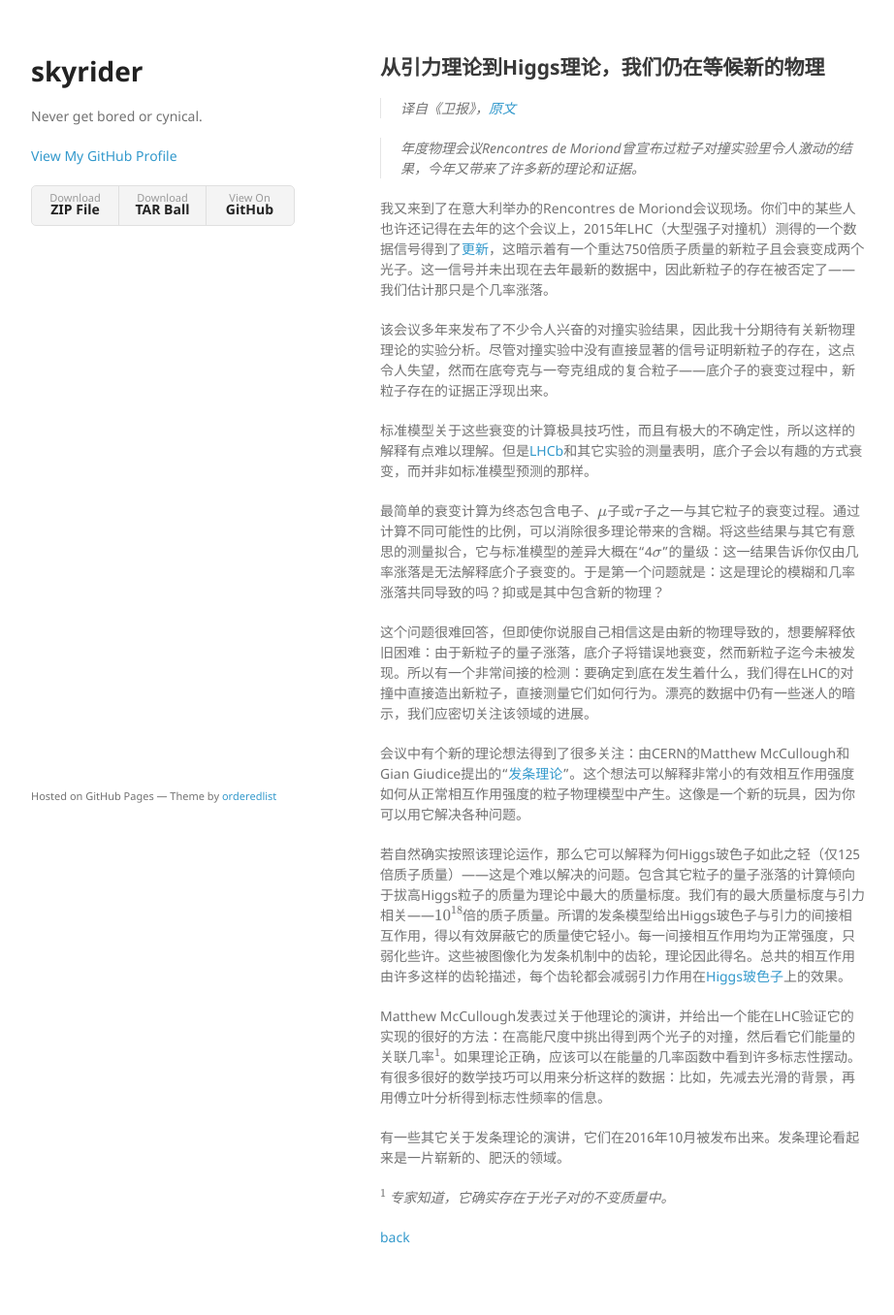
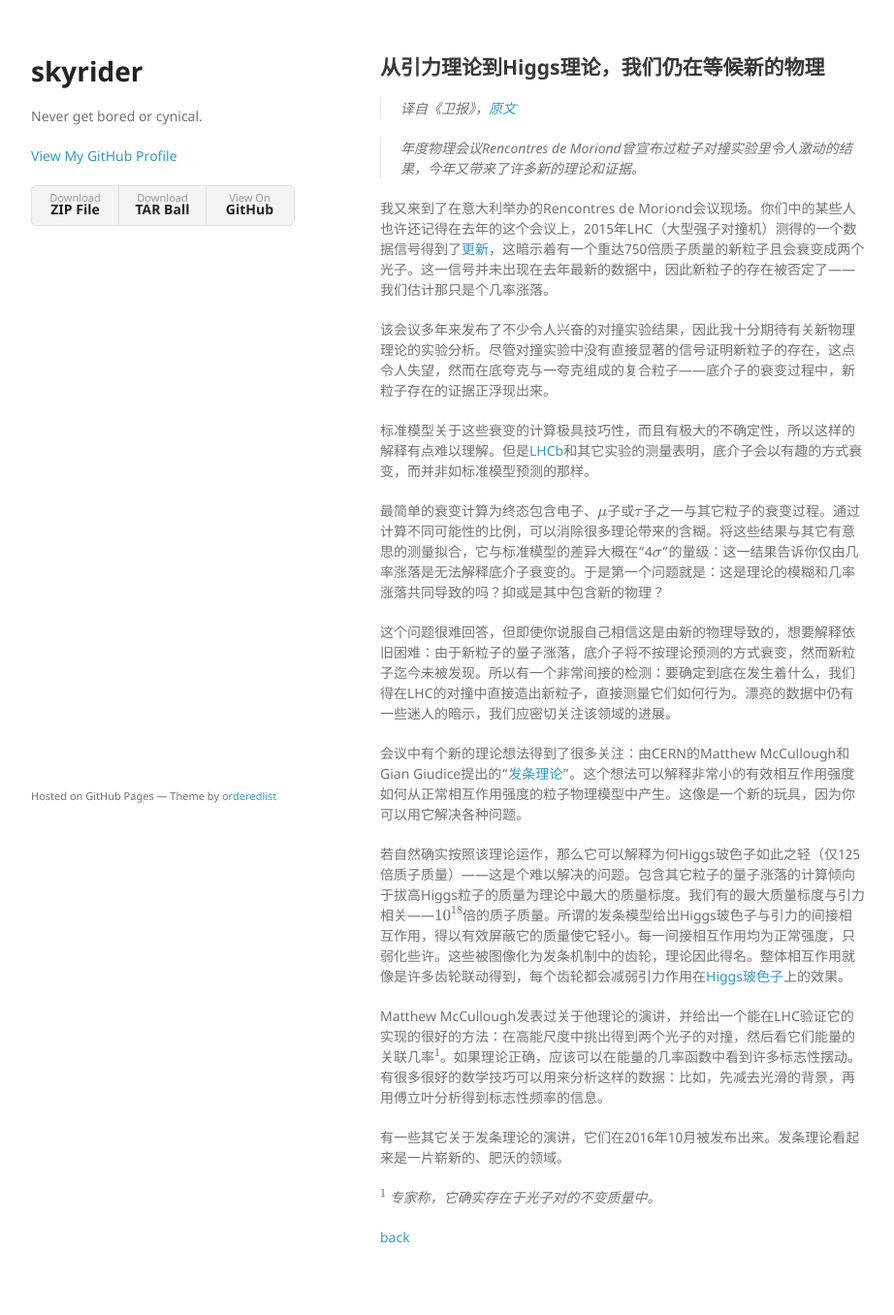
Before and after one commit to aladden/aladden.github.io, a Jekyll site: the page built from from-gravity-to-the-Higss-we’re-still-waiting-for-new-physics.md, in a window 1280 px wide. Shown: the whole page at 97% size, without its empty margins (178-1100 px from the left). Built offline with Jekyll 4.4.1, drawn with Linux system fonts in a browser that asks for light colours; formulas are drawn with MathJax 3.

Commit message:
Update from-gravity-to-the-Higss-we’re-still-waiting-for-new-physics.md

```diff
--- a/from-gravity-to-the-Higss-we’re-still-waiting-for-new-physics.md
+++ b/from-gravity-to-the-Higss-we’re-still-waiting-for-new-physics.md
@@ -17,17 +17,17 @@ layout: default
 
 最简单的衰变计算为终态包含电子、$$\mu$$子或$$\tau$$子之一与其它粒子的衰变过程。通过计算不同可能性的比例，可以消除很多理论带来的含糊。将这些结果与其它有意思的测量拟合，它与标准模型的差异大概在“4$$\sigma$$”的量级：这一结果告诉你仅由几率涨落是无法解释底介子衰变的。于是第一个问题就是：这是理论的模糊和几率涨落共同导致的吗？抑或是其中包含新的物理？
 
-这个问题很难回答，但即使你说服自己相信这是由新的物理导致的，想要解释依旧困难：由于新粒子的量子涨落，底介子将错误地衰变，然而新粒子迄今未被发现。所以有一个非常间接的检测：要确定到底在发生着什么，我们得在LHC的对撞中直接造出新粒子，直接测量它们如何行为。漂亮的数据中仍有一些迷人的暗示，我们应密切关注该领域的进展。
+这个问题很难回答，但即使你说服自己相信这是由新的物理导致的，想要解释依旧困难：由于新粒子的量子涨落，底介子将不按理论预测的方式衰变，然而新粒子迄今未被发现。所以有一个非常间接的检测：要确定到底在发生着什么，我们得在LHC的对撞中直接造出新粒子，直接测量它们如何行为。漂亮的数据中仍有一些迷人的暗示，我们应密切关注该领域的进展。
 
 会议中有个新的理论想法得到了很多关注：由CERN的Matthew McCullough和Gian Giudice提出的“[发条理论][5]”。这个想法可以解释非常小的有效相互作用强度如何从正常相互作用强度的粒子物理模型中产生。这像是一个新的玩具，因为你可以用它解决各种问题。
 
-若自然确实按照该理论运作，那么它可以解释为何Higgs玻色子如此之轻（仅125倍质子质量）——这是个难以解决的问题。包含其它粒子的量子涨落的计算倾向于拔高Higgs粒子的质量为理论中最大的质量标度。我们有的最大质量标度与引力相关——$$10^{18}$$倍的质子质量。所谓的发条模型给出Higgs玻色子与引力的间接相互作用，得以有效屏蔽它的质量使它轻小。每一间接相互作用均为正常强度，只弱化些许。这些被图像化为发条机制中的齿轮，理论因此得名。总共的相互作用由许多这样的齿轮描述，每个齿轮都会减弱引力作用在[Higgs玻色子][6]上的效果。
+若自然确实按照该理论运作，那么它可以解释为何Higgs玻色子如此之轻（仅125倍质子质量）——这是个难以解决的问题。包含其它粒子的量子涨落的计算倾向于拔高Higgs粒子的质量为理论中最大的质量标度。我们有的最大质量标度与引力相关——$$10^{18}$$倍的质子质量。所谓的发条模型给出Higgs玻色子与引力的间接相互作用，得以有效屏蔽它的质量使它轻小。每一间接相互作用均为正常强度，只弱化些许。这些被图像化为发条机制中的齿轮，理论因此得名。整体相互作用就像是许多齿轮联动得到，每个齿轮都会减弱引力作用在[Higgs玻色子][6]上的效果。
 
 Matthew McCullough发表过关于他理论的演讲，并给出一个能在LHC验证它的实现的很好的方法：在高能尺度中挑出得到两个光子的对撞，然后看它们能量的关联几率$$^1$$。如果理论正确，应该可以在能量的几率函数中看到许多标志性摆动。有很多很好的数学技巧可以用来分析这样的数据：比如，先减去光滑的背景，再用傅立叶分析得到标志性频率的信息。
 
 有一些其它关于发条理论的演讲，它们在2016年10月被发布出来。发条理论看起来是一片崭新的、肥沃的领域。
 
-$$^1$$ *专家知道，它确实存在于光子对的不变质量中。*
+$$^1$$ *专家称，它确实存在于光子对的不变质量中。*
 
 [back][1]
 
```
